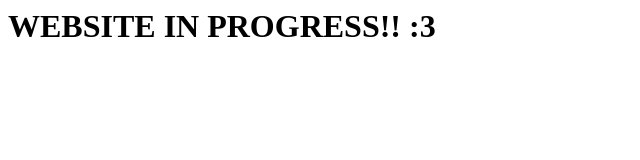
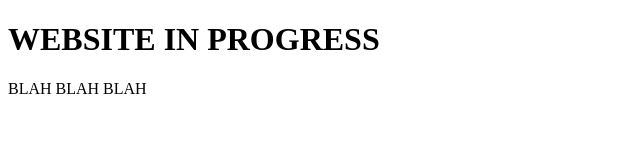
Before and after one commit to orchid-mantis3/jumonkey, a plain HTML site: page home.html in a window 1280 px wide. Shown: the whole page, without its empty margins (0-640 px from the left). Drawn offline with Linux system fonts and the light colour scheme.

Commit message:
get smth out

```diff
--- a/home.html
+++ b/home.html
@@ -1 +1,19 @@
-<h1>WEBSITE IN PROGRESS!! :3</h1>
+<!DOCTYPE html>
+<html lang="en">
+<head>
+    <meta charset="UTF-8">
+    <meta name="viewport" content="width=device-width, initial-scale=1.0">
+    <title>Document Title</title>
+</head>
+<body>
+
+    <header>
+        <h1>WEBSITE IN PROGRESS</h1>
+    </header>
+
+    <main>
+        <p>BLAH BLAH BLAH</p>
+    </main>
+
+</body>
+</html>
```
